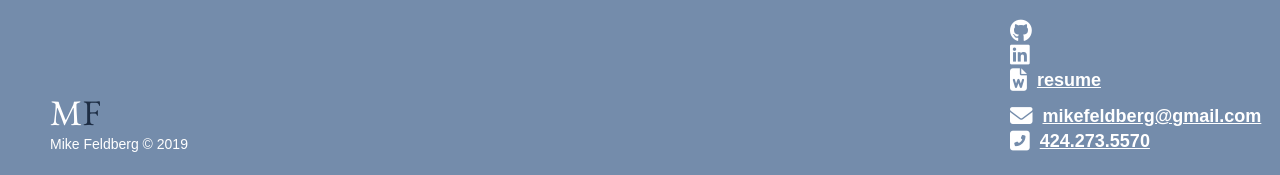
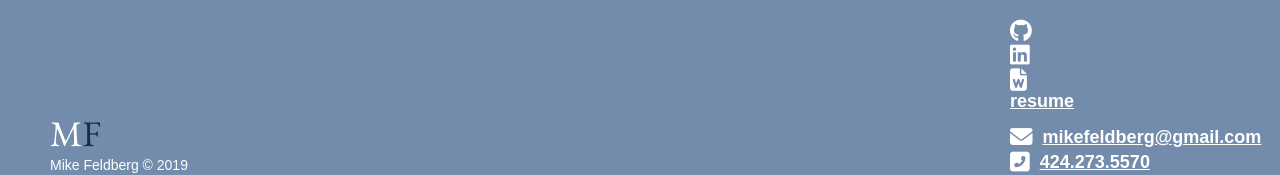
Before and after one commit to mikefeldberg/mikefeldberg.dev, a React (Create React App) app: page / in a window 1280 px wide. Shown: the part 1965-2140 px from the top of the page. Built offline with nearby package versions, Linux system fonts and the light colour scheme; a web font is replaced by a local one.

Commit message:
fix anchor warning

```diff
--- a/src/components/Footer/Footer.jsx
+++ b/src/components/Footer/Footer.jsx
@@ -27,7 +27,11 @@ const Footer = props => (
             </a>
             <div>
                 <div className="mb15">
-                    <a className="resume" href="https://drive.google.com/file/d/1OSkzYz5Dl4o8E57jtYwHeaAmNEPETXno/view?usp=sharing" target="_blank" rel="noopener noreferrer"><i className="fas fa-file-word fa-lg mr10" aria-hidden="true" /></a>
+                    <a className="resume" href="https://drive.google.com/file/d/1OSkzYz5Dl4o8E57jtYwHeaAmNEPETXno/view?usp=sharing" target="_blank" rel="noopener noreferrer">
+                        <div>
+                            <i className="fas fa-file-word fa-lg mr10" aria-hidden="true" />
+                        </div>
+                    </a>
                     <a className="resume" href="https://drive.google.com/file/d/1OSkzYz5Dl4o8E57jtYwHeaAmNEPETXno/view?usp=sharing" target="_blank" rel="noopener noreferrer">resume</a>
                 </div>
                 <a href={['mailto:', props.contact.email].join('')}>
```
